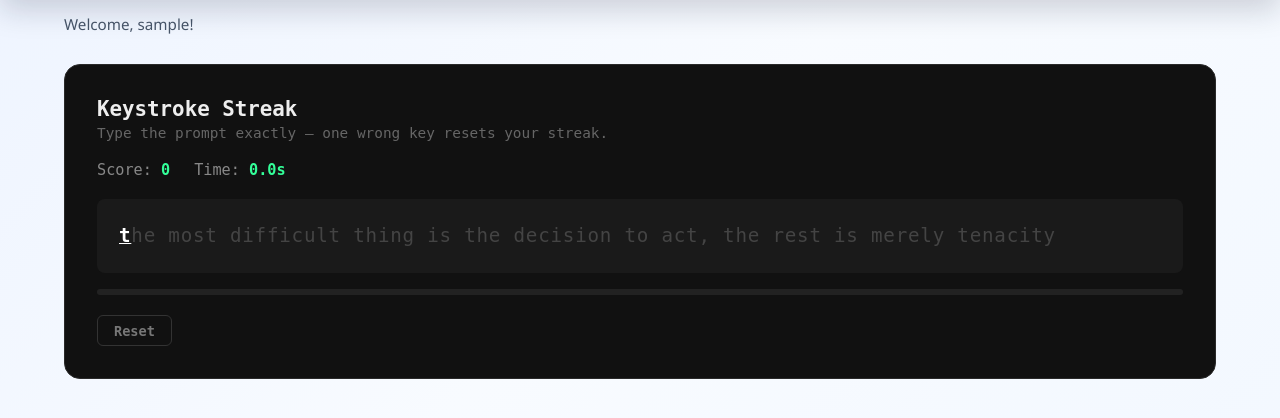
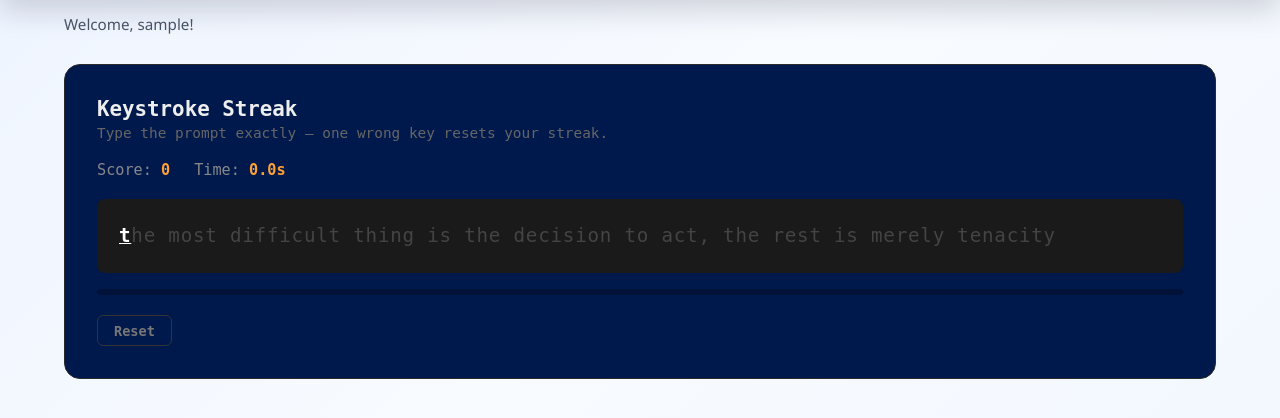
Before and after one commit to winslozp/project201, a Flask app: page /games in a window 1280 px wide. Shown: the part 73-491 px from the top of the page. Run offline with Flask 3, Linux system fonts and the light colour scheme; the visitor is signed in with stand-in values (Sample User, id 1).

Commit message:
color changes

```diff
--- a/StudyTyper/static/scripts/keystroke_game.js
+++ b/StudyTyper/static/scripts/keystroke_game.js
@@ -4,6 +4,7 @@ const PROMPTS = [
   "practice makes perfect when you type every day",
   "the only way to get better is to keep pushing forward",
   "focus on accuracy before you chase raw speed",
+  "in space nobody can hear you sceam",
   "every keystroke brings you one step closer to mastery",
   "a smooth sea never made a skilled sailor",
   "success is the sum of small efforts repeated daily",
@@ -17,7 +18,7 @@ const PROMPTS = [
   "first forget inspiration, habit is more dependable",
   "strive not to be a success, but rather to be of value",
   "stay afraid, but do it anyway, what is important is the action",
-  "think not what the country can do for you, but what you can do for your contry",
+  "think not what your country can do for you, but what you can do for your country",
   "freedom is the right of all sentient beings"
 ];
 
--- a/StudyTyper/static/styles/gamesStyles.css
+++ b/StudyTyper/static/styles/gamesStyles.css
@@ -1,5 +1,5 @@
 .keystroke-game {
-    background: #111;
+    background: #00194c;
     border: 1px solid #2a2a2a;
     border-radius: 16px;
     padding: 2rem;
@@ -28,7 +28,7 @@
 }
 
 .ks-stats strong {
-    color: #33ff99;
+    color: #ffa033;
 }
 
 .ks-prompt {
@@ -44,16 +44,16 @@
     word-break: break-word;
 }
 
-.ks-char.ks-done     { color: #33ff99; }
+.ks-char.ks-done     { color: #ffa033; }
 .ks-char.ks-current  { color: #ffffff; font-weight: bold; text-decoration: underline; }
 .ks-char.ks-upcoming { color: #444; }
 
-.ks-prompt.ks-flash-good { border-color: #33ff99; }
+.ks-prompt.ks-flash-good { border-color: #ffa033; }
 .ks-prompt.ks-flash-bad  { border-color: #ff4444; }
 
 .ks-progress-track {
     height: 6px;
-    background: #222;
+    background: #001237;
     border-radius: 999px;
     overflow: hidden;
     margin-bottom: 1.25rem;
@@ -62,7 +62,7 @@
 .ks-progress-bar {
     height: 100%;
     width: 0%;
-    background: #33ff99;
+    background: #ffa033;
     border-radius: 999px;
     transition: width 0.1s ease;
 }
@@ -123,6 +123,6 @@
 }
 
 .ks-go-final strong {
-    color: #33ff99;
+    color: #ffa033;
     font-size: 1.3rem;
 }
```
